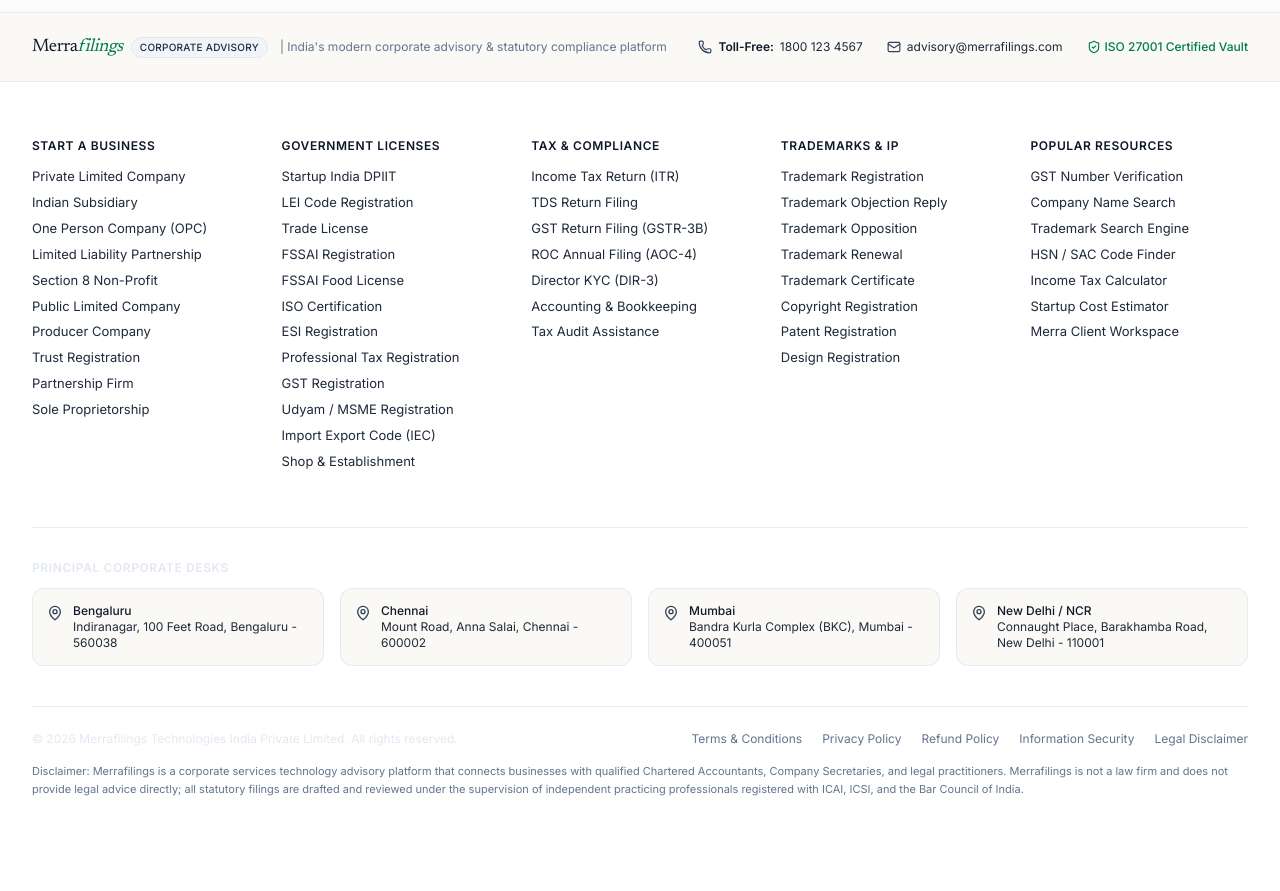
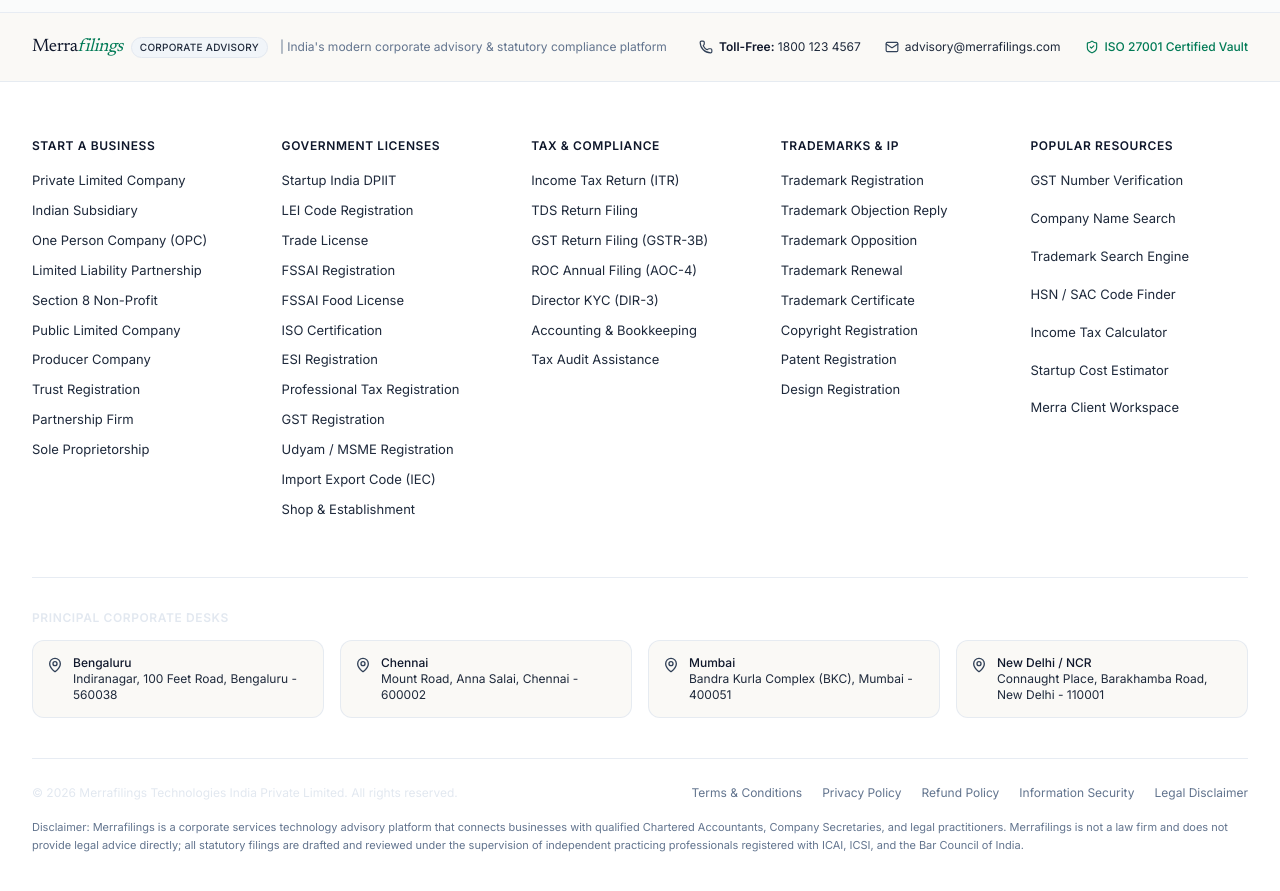
Before and after one commit to MohammedThalhaA/Merrafilings, a Next.js app: page /gst-lut in a window 1280 px wide. Shown: the part 8660-9551 px from the top of the page. Before the commit the page ends 9514 px from the top, so only its background shows below. Built offline with nearby package versions, Linux system fonts and the light colour scheme.

Commit message:
fix(footer): optimize mobile alignment, 2-column grid, and contact bar spacing

```diff
--- a/src/components/Footer.tsx
+++ b/src/components/Footer.tsx
@@ -79,9 +79,9 @@
   return (
     <footer className="bg-white border-t border-slate-200/80 font-sans">
       {/* Top Banner Contact / Helpline */}
-      <div className="border-b border-slate-200/80 bg-[#FAF9F6] py-5">
-        <div className="w-full max-w-[1400px] 2xl:max-w-[1560px] mx-auto px-4 sm:px-6 lg:px-8 flex flex-col md:flex-row items-center justify-between gap-4">
-          <div className="flex items-center gap-3">
+      <div className="border-b border-slate-200/80 bg-[#FAF9F6] py-4 sm:py-5">
+        <div className="w-full max-w-[1400px] 2xl:max-w-[1560px] mx-auto px-4 sm:px-6 lg:px-8 flex flex-col md:flex-row items-start md:items-center justify-between gap-3.5 sm:gap-4">
+          <div className="flex flex-wrap items-center gap-2 sm:gap-3">
             {/* Minimalist Logo */}
             <div className="flex items-center gap-2">
               <span className="font-serif text-lg tracking-tight text-slate-900 font-normal">
@@ -96,17 +96,17 @@
             </span>
           </div>
 
-          <div className="flex flex-wrap items-center gap-3 sm:gap-6 text-xs text-slate-600">
-            <a href="tel:18001234567" className="flex items-center gap-1.5 hover:text-slate-900 transition-colors">
-              <Phone className="w-3.5 h-3.5 text-slate-700" />
-              <span className="font-semibold text-slate-900">Toll-Free:</span> 1800 123 4567
+          <div className="flex flex-wrap items-center gap-x-5 sm:gap-x-6 gap-y-2 text-xs text-slate-600">
+            <a href="tel:18001234567" className="inline-flex items-center gap-1.5 hover:text-slate-900 transition-colors py-1">
+              <Phone className="w-3.5 h-3.5 text-slate-700 shrink-0" />
+              <span><span className="font-semibold text-slate-900">Toll-Free:</span> 1800 123 4567</span>
             </a>
-            <a href="mailto:support@merrafilings.com" className="flex items-center gap-1.5 hover:text-slate-900 transition-colors">
-              <Mail className="w-3.5 h-3.5 text-slate-700" />
+            <a href="mailto:support@merrafilings.com" className="inline-flex items-center gap-1.5 hover:text-slate-900 transition-colors py-1">
+              <Mail className="w-3.5 h-3.5 text-slate-700 shrink-0" />
               <span>advisory@merrafilings.com</span>
             </a>
-            <div className="flex items-center gap-1 text-emerald-700 font-medium">
-              <ShieldCheck className="w-3.5 h-3.5" />
+            <div className="inline-flex items-center gap-1.5 text-emerald-700 font-medium py-1">
+              <ShieldCheck className="w-3.5 h-3.5 shrink-0" />
               <span>ISO 27001 Certified Vault</span>
             </div>
           </div>
@@ -114,19 +114,22 @@
       </div>
 
       {/* Main Footer Links Columns */}
-      <div className="w-full max-w-[1400px] 2xl:max-w-[1560px] mx-auto px-4 sm:px-6 lg:px-8 py-10 sm:py-14">
-        <div className="grid grid-cols-1 xs:grid-cols-2 md:grid-cols-3 lg:grid-cols-5 gap-6 sm:gap-8 2xl:gap-12">
+      <div className="w-full max-w-[1400px] 2xl:max-w-[1560px] mx-auto px-4 sm:px-6 lg:px-8 py-8 sm:py-14">
+        <div className="grid grid-cols-2 md:grid-cols-3 lg:grid-cols-5 gap-x-4 sm:gap-x-8 gap-y-8 sm:gap-y-10">
           {footerColumns.map((col, idx) => (
-            <div key={idx} className="space-y-3.5">
-              <h4 className="text-xs font-semibold text-slate-900 uppercase tracking-wider">
+            <div
+              key={idx}
+              className={`space-y-3 ${idx === 4 ? "col-span-2 md:col-span-1" : ""}`}
+            >
+              <h4 className="text-xs font-semibold text-slate-900 uppercase tracking-wider pb-1 border-b border-slate-100 md:border-0">
                 {col.title}
               </h4>
-              <ul className="space-y-2">
+              <ul className={`space-y-2 ${idx === 4 ? "grid grid-cols-2 md:grid-cols-1 gap-x-4 gap-y-2 space-y-0" : ""}`}>
                 {col.links.map((link, lIdx) => (
                   <li key={lIdx}>
                     <a
                       href={link.href}
-                      className="text-xs sm:text-[13px] text-slate-600 hover:text-slate-900 transition-colors block leading-snug"
+                      className="text-xs sm:text-[13px] text-slate-600 hover:text-slate-900 transition-colors block leading-snug py-0.5"
                     >
                       {link.name}
                     </a>
@@ -138,33 +141,33 @@
         </div>
 
         {/* Office Locations */}
-        <div className="mt-14 pt-8 border-t border-slate-200/80">
-          <p className="text-xs font-semibold text-slate-900 uppercase tracking-wider mb-3">
+        <div className="mt-10 sm:mt-14 pt-8 border-t border-slate-200/80">
+          <p className="text-xs font-semibold text-slate-900 uppercase tracking-wider mb-3.5 text-left">
             Principal Corporate Desks
           </p>
-          <div className="grid grid-cols-1 sm:grid-cols-2 lg:grid-cols-4 gap-4 text-xs text-slate-600">
-            <div className="p-3.5 rounded-xl bg-[#FAF9F6] border border-slate-200/80 flex items-start gap-2.5">
+          <div className="grid grid-cols-1 sm:grid-cols-2 lg:grid-cols-4 gap-3 sm:gap-4 text-xs text-slate-600">
+            <div className="p-3.5 rounded-xl bg-[#FAF9F6] border border-slate-200/80 flex items-start gap-2.5 text-left">
               <MapPin className="w-4 h-4 text-slate-700 shrink-0 mt-0.5" />
               <div>
                 <strong className="text-slate-900 block font-medium">Bengaluru</strong>
                 Indiranagar, 100 Feet Road, Bengaluru - 560038
               </div>
             </div>
-            <div className="p-3.5 rounded-xl bg-[#FAF9F6] border border-slate-200/80 flex items-start gap-2.5">
+            <div className="p-3.5 rounded-xl bg-[#FAF9F6] border border-slate-200/80 flex items-start gap-2.5 text-left">
               <MapPin className="w-4 h-4 text-slate-700 shrink-0 mt-0.5" />
               <div>
                 <strong className="text-slate-900 block font-medium">Chennai</strong>
                 Mount Road, Anna Salai, Chennai - 600002
               </div>
             </div>
-            <div className="p-3.5 rounded-xl bg-[#FAF9F6] border border-slate-200/80 flex items-start gap-2.5">
+            <div className="p-3.5 rounded-xl bg-[#FAF9F6] border border-slate-200/80 flex items-start gap-2.5 text-left">
               <MapPin className="w-4 h-4 text-slate-700 shrink-0 mt-0.5" />
               <div>
                 <strong className="text-slate-900 block font-medium">Mumbai</strong>
                 Bandra Kurla Complex (BKC), Mumbai - 400051
               </div>
             </div>
-            <div className="p-3.5 rounded-xl bg-[#FAF9F6] border border-slate-200/80 flex items-start gap-2.5">
+            <div className="p-3.5 rounded-xl bg-[#FAF9F6] border border-slate-200/80 flex items-start gap-2.5 text-left">
               <MapPin className="w-4 h-4 text-slate-700 shrink-0 mt-0.5" />
               <div>
                 <strong className="text-slate-900 block font-medium">New Delhi / NCR</strong>
@@ -175,31 +178,31 @@
         </div>
 
         {/* Legal Disclaimer & Copyright */}
-        <div className="mt-10 pt-6 border-t border-slate-200/80 flex flex-col md:flex-row items-center justify-between gap-4 text-xs text-slate-500">
-          <p>
+        <div className="mt-8 sm:mt-10 pt-6 border-t border-slate-200/80 flex flex-col md:flex-row items-start md:items-center justify-between gap-4 text-xs text-slate-500 text-left">
+          <p className="text-left">
             © 2026 Merrafilings Technologies India Private Limited. All rights reserved.
           </p>
 
-          <div className="flex flex-wrap items-center gap-5">
-            <a href="#terms" className="hover:text-slate-900 transition-colors">
+          <div className="flex flex-wrap items-center gap-x-4 sm:gap-x-5 gap-y-2">
+            <a href="#terms" className="hover:text-slate-900 transition-colors py-0.5">
               Terms &amp; Conditions
             </a>
-            <a href="#privacy" className="hover:text-slate-900 transition-colors">
+            <a href="#privacy" className="hover:text-slate-900 transition-colors py-0.5">
               Privacy Policy
             </a>
-            <a href="#refund" className="hover:text-slate-900 transition-colors">
+            <a href="#refund" className="hover:text-slate-900 transition-colors py-0.5">
               Refund Policy
             </a>
-            <a href="#security" className="hover:text-slate-900 transition-colors">
+            <a href="#security" className="hover:text-slate-900 transition-colors py-0.5">
               Information Security
             </a>
-            <a href="#disclaimer" className="hover:text-slate-900 transition-colors">
+            <a href="#disclaimer" className="hover:text-slate-900 transition-colors py-0.5">
               Legal Disclaimer
             </a>
           </div>
         </div>
 
-        <div className="mt-4 text-[11px] text-slate-500 leading-relaxed font-normal">
+        <div className="mt-4 text-[11px] text-slate-500 leading-relaxed font-normal text-left pb-4 sm:pb-0">
           Disclaimer: Merrafilings is a corporate services technology advisory platform that connects businesses
           with qualified Chartered Accountants, Company Secretaries, and legal practitioners. Merrafilings
           is not a law firm and does not provide legal advice directly; all statutory filings are drafted and reviewed under the
```
